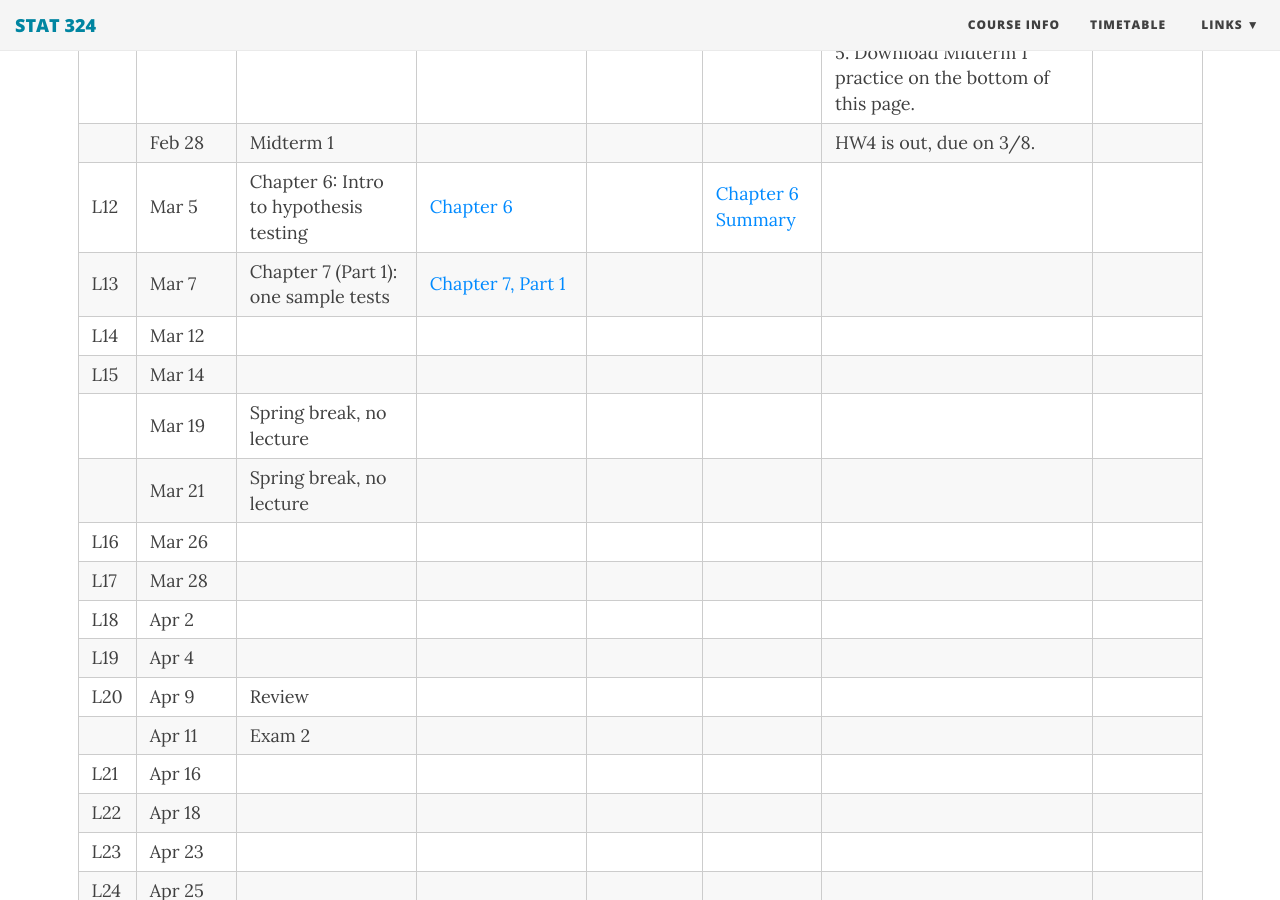
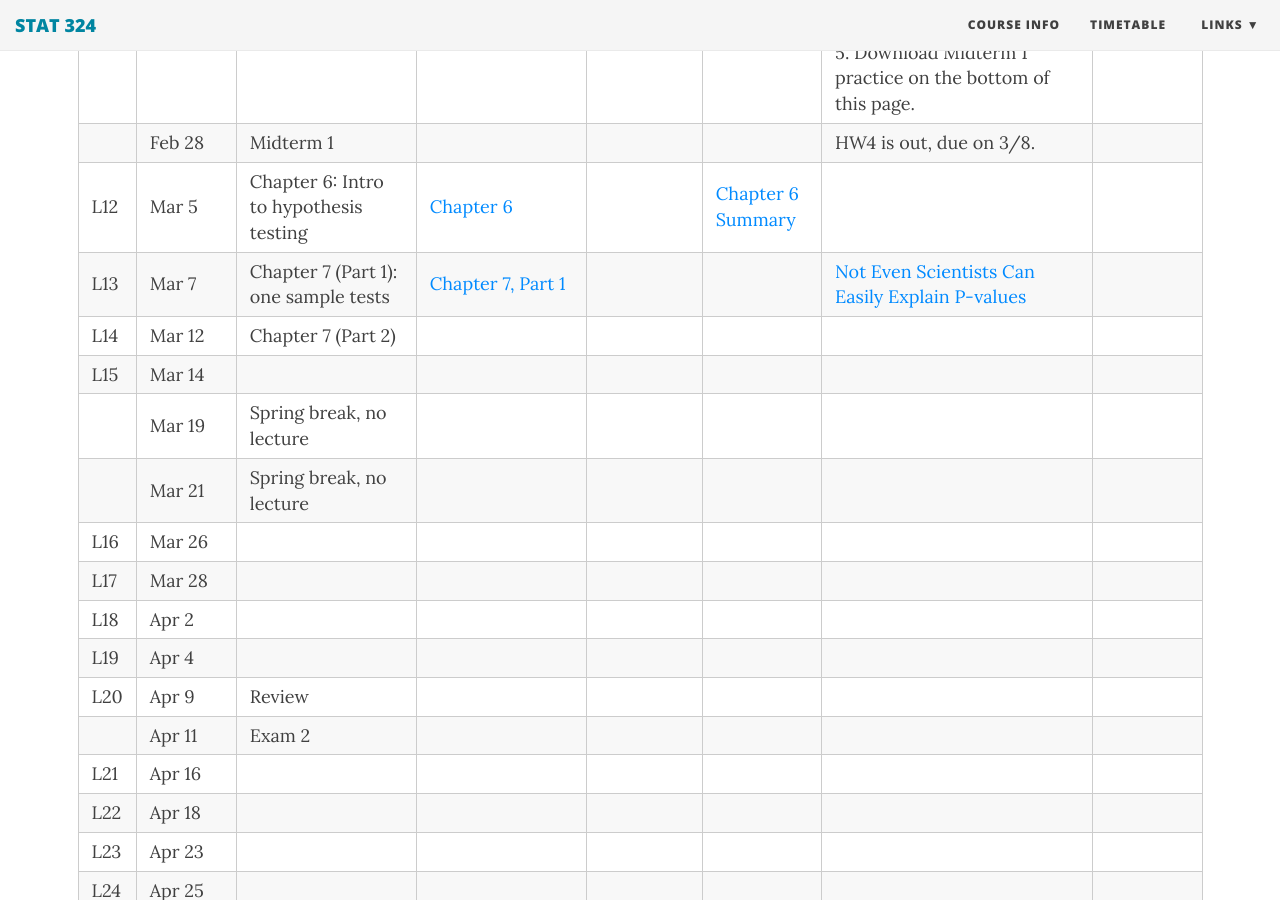
Before and after one commit to duzhewang/stat324, a Jekyll site: the page built from timetable.md, in a window 1280 px wide and 900 px high, scrolled down 1165 px. Built offline with Jekyll 4.4.1, drawn with Linux system fonts in a browser that asks for light colours; nearby versions of some CDN libraries.

Commit message:
Update timetable.md

```diff
--- a/timetable.md
+++ b/timetable.md
@@ -22,8 +22,8 @@ css: /css/wide_table.css
 |L11| Feb 26 | Midterm 1 review | [Slides](https://github.com/dzwang91/stat324/raw/gh-pages/lectures/Midterm1review.pdf)  |     |       |  Midterm 1 will cover all materials through QQ plot and CLT in Part 3 of Chapter 5. Download Midterm 1 practice on the bottom of this page. |   |
 |  | Feb 28 | Midterm 1 |    |   |   |  HW4 is out, due on 3/8.    |      |
 |L12| Mar 5 | Chapter 6: Intro to hypothesis testing | [Chapter 6](https://github.com/dzwang91/stat324/raw/gh-pages/lectures/chapter6.pdf)  |  |  [Chapter 6 Summary](https://github.com/dzwang91/stat324/raw/gh-pages/notessummary/Chapter6notes.pdf)  |      |
-|L13| Mar 7 | Chapter 7 (Part 1): one sample tests  |  [Chapter 7, Part 1](https://github.com/dzwang91/stat324/raw/gh-pages/lectures/chapter7-1.pdf)  |  |      |      |
-|L14| Mar 12 |  |   |   |  |      |      |
+|L13| Mar 7 | Chapter 7 (Part 1): one sample tests  |  [Chapter 7, Part 1](https://github.com/dzwang91/stat324/raw/gh-pages/lectures/chapter7-1.pdf)  |  |      |  [Not Even Scientists Can Easily Explain P-values](https://fivethirtyeight.com/features/not-even-scientists-can-easily-explain-p-values/)    |
+|L14| Mar 12 | Chapter 7 (Part 2) |   |   |  |      |      |
 |L15| Mar 14 | | |   |   |      |      |
 | | Mar 19 | Spring break, no lecture | |    |      |      |      |
 | | Mar 21 | Spring break, no lecture |   |       |      |      |      |
```
